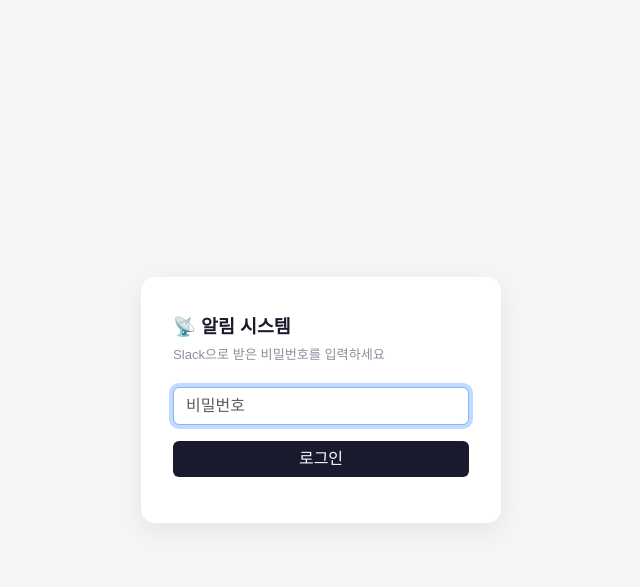
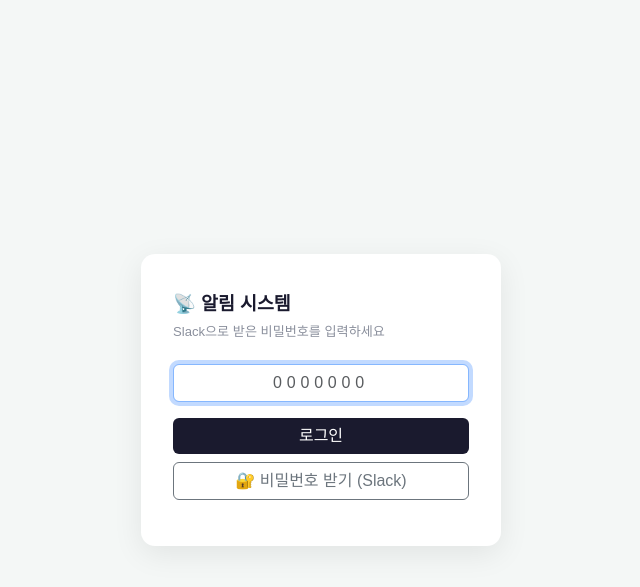
Before and after one commit to yunjinwoo/upbit-alert, a Flask app: page /login in a window 1280 px wide. Shown: the top 587 px of the page, without its empty margins (319-959 px from the left). Run offline with Flask 3, Linux system fonts and the light colour scheme.

Commit message:
feat: 로그인 페이지에 비밀번호 재발급 버튼 + 요청 쿨다운 추가
- 로그인 페이지(비인증 상태)에서 비밀번호를 잊었을 때 Slack으로 새
  비밀번호를 재발급받을 수 있는 "비밀번호 받기" 버튼 추가
- 공개 API(/api/login/request)라 남용 방지를 위해 서버 쪽에 120초
  요청 쿨다운 적용, 클라이언트에도 카운트다운/비활성화 표시
- Slack 발송 메시지에서 마크다운 강조(*...*)를 제거해, 렌더링 안 되는
  클라이언트에서 별표가 문자 그대로 복사돼 로그인 실패하는 문제 방지
- 비밀번호 입력창에 붙여넣을 때 숫자 이외 문자를 자동으로 걸러내도록
  방어 코드 추가
- 세션 쿠키 Path를 '/'로 고정해, APPLICATION_ROOT가 설정된 환경에서
  로컬 직접 접속 시 로그인 후 /login으로 계속 튕기던 문제 수정

```diff
--- a/app/api/server.py
+++ b/app/api/server.py
@@ -56,7 +56,6 @@ from app.core.upbit_market_analysis import run_coin_screening
 from app.config import Config
 import json
 import os
-import string
 import threading
 import secrets
 import subprocess
@@ -79,21 +78,26 @@ if not Config.SECRET_KEY:
                         ".env(또는 환경변수)에 SECRET_KEY를 고정값으로 설정하세요.")
 app.secret_key = Config.SECRET_KEY or secrets.token_hex(32)
 app.config['PERMANENT_SESSION_LIFETIME'] = _timedelta(days=Config.SESSION_LIFETIME_DAYS)
+# APPLICATION_ROOT(운영 서버의 리버스 프록시 하위경로, 예: /upbit)를 지정 안 하면 Flask가 세션 쿠키의
+# Path를 APPLICATION_ROOT로 그대로 써버려서, 그 경로 밖에서 접근(로컬 직접 접속 등)하면 로그인 직후
+# 쿠키가 안 돌아와 계속 /login으로 튕기는 문제가 있었음 — 쿠키는 항상 사이트 전체(/)에 적용되게 고정
+app.config['SESSION_COOKIE_PATH'] = '/'
 
 # ──────────────────────────────────────────────
 # 로그인 (잠금 토글 — 켜질 때마다 새 비밀번호를 Slack으로 전송, 해제될 때까지 그 비밀번호 재사용)
 # ──────────────────────────────────────────────
-_PASSWORD_ALPHABET = ''.join(c for c in string.ascii_letters + string.digits if c not in 'lIO0')  # 헷갈리는 문자 제외
-
 _login_state = get_login_settings()  # {'lock_enabled': bool, 'password_hash': str|None} — 시작 시 DB에서 로드, 이후 메모리 캐시
 _login_fail_count = 0
 _login_locked_until = 0
 _MAX_LOGIN_FAILS = 5
 _LOGIN_FAIL_LOCKOUT_SECONDS = 60
 
-# 로그인 없이 접근 가능한 엔드포인트 — 로그인 화면, 비밀번호 검증 API, 정적 파일
+_login_request_last_ts = 0.0
+_LOGIN_REQUEST_COOLDOWN_SECONDS = 120  # 로그인 페이지의 "비밀번호 받기" 재요청 최소 간격(남용 방지)
+
+# 로그인 없이 접근 가능한 엔드포인트 — 로그인 화면, 비밀번호 검증 API, 비밀번호 요청 API, 정적 파일
 # (잠금 토글/재발급 API는 일부러 여기 안 넣음 — 잠금 켜진 상태에선 로그인해야만 끄거나 재발급할 수 있어야 함)
-_PUBLIC_ENDPOINTS = {'login_view', 'verify_password_api', 'static'}
+_PUBLIC_ENDPOINTS = {'login_view', 'verify_password_api', 'request_password_api', 'static'}
 
 @app.before_request
 def require_login():
@@ -122,10 +126,11 @@ def login_status_api():
 
 def _issue_new_password() -> str:
     """새 비밀번호를 생성해 해시로 저장하고 Slack으로 평문 전송. 반환: 평문 비밀번호(로그용)"""
-    password = ''.join(secrets.choice(_PASSWORD_ALPHABET) for _ in range(10))
+    password = f"{secrets.randbelow(10_000_000):07d}"  # 숫자 7자리(0000000~9999999, 0으로 시작 가능)
     _login_state['password_hash'] = generate_password_hash(password)
     save_login_settings(_login_state['lock_enabled'], _login_state['password_hash'])
-    send_slack_msg(f"🔐 로그인 비밀번호: *{password}*\n해제하거나 다시 발급하기 전까지 계속 이 비밀번호를 쓰시면 됩니다.")
+    # 마크다운(*강조*)을 쓰지 않음 — 렌더링 안 되는 클라이언트에서 별표가 문자 그대로 보여 복사·붙여넣기 시 섞여 들어가는 걸 방지
+    send_slack_msg(f"🔐 로그인 비밀번호: {password}\n해제하거나 다시 발급하기 전까지 계속 이 비밀번호를 쓰시면 됩니다.")
     return password
 
 @app.route('/api/login/toggle', methods=['POST'])
@@ -183,6 +188,26 @@ def verify_password_api():
     session['logged_in'] = True
     app.logger.info("[로그인] 로그인 성공")
     return jsonify({'status': 'success'})
+
+@app.route('/api/login/request', methods=['POST'])
+def request_password_api():
+    """로그인 페이지에서 비밀번호를 잊었을 때 Slack으로 새 비밀번호를 재발급 요청.
+    로그인 없이 호출 가능한 공개 API라 남용 방지를 위해 쿨다운을 둔다."""
+    global _login_request_last_ts
+    if not _login_state['lock_enabled']:
+        return jsonify({'status': 'error', 'message': '잠금이 꺼져있어 비밀번호가 필요 없습니다.'}), 400
+    if not Config.SLACK_WEBHOOK_URL:
+        return jsonify({'status': 'error', 'message': 'Slack 웹훅(SLACK_TOKEN)이 설정돼 있지 않아 비밀번호를 보낼 수 없습니다.'}), 500
+
+    now = _time.time()
+    remain = _LOGIN_REQUEST_COOLDOWN_SECONDS - (now - _login_request_last_ts)
+    if remain > 0:
+        return jsonify({'status': 'error', 'message': f'{int(remain)}초 후 다시 요청해주세요.'}), 429
+
+    _login_request_last_ts = now
+    _issue_new_password()
+    app.logger.info("[로그인] 로그인 페이지에서 비밀번호 재발급 요청")
+    return jsonify({'status': 'success', 'message': 'Slack으로 새 비밀번호를 보냈습니다.', 'cooldown': _LOGIN_REQUEST_COOLDOWN_SECONDS})
 
 @app.route('/logout')
 def logout_view():
--- a/templates/login.html
+++ b/templates/login.html
@@ -29,8 +29,9 @@
     <div class="login-title">📡 알림 시스템</div>
     <div class="login-sub">Slack으로 받은 비밀번호를 입력하세요</div>
 
-    <input type="password" class="form-control" id="pwInput" placeholder="비밀번호" autocomplete="current-password" autofocus>
+    <input type="password" class="form-control text-center" id="pwInput" placeholder="0000000" maxlength="7" inputmode="numeric" autocomplete="current-password" autofocus style="letter-spacing:.3em; font-variant-numeric:tabular-nums;">
     <button class="btn btn-navy w-100 mt-3" id="loginBtn">로그인</button>
+    <button class="btn btn-outline-secondary w-100 mt-2" id="requestBtn" type="button">🔐 비밀번호 받기 (Slack)</button>
 
     <div class="msg" id="msg"></div>
 </div>
@@ -44,8 +45,14 @@
         msg.className = 'msg ' + (ok ? 'ok' : 'err');
     }
 
+    // 붙여넣기 시 별표/공백/줄바꿈 등이 섞여 들어와도 숫자만 남기고 정리
+    pwInput.addEventListener('input', () => {
+        const digitsOnly = pwInput.value.replace(/\D/g, '').slice(0, 7);
+        if (digitsOnly !== pwInput.value) pwInput.value = digitsOnly;
+    });
+
     async function login() {
-        const password = pwInput.value;
+        const password = pwInput.value.trim().replace(/\D/g, '');
         if (!password) { showMsg('비밀번호를 입력해주세요.', false); return; }
         showMsg('확인 중...', true);
         try {
@@ -61,7 +68,52 @@
         }
     }
 
+    const requestBtn = document.getElementById('requestBtn');
+    const REQUEST_COOLDOWN_KEY = 'pwRequestCooldownUntil';
+    let cooldownTimer = null;
+
+    function startCooldown(untilTs) {
+        localStorage.setItem(REQUEST_COOLDOWN_KEY, String(untilTs));
+        if (cooldownTimer) clearInterval(cooldownTimer);
+        cooldownTimer = setInterval(() => {
+            const remain = Math.ceil((untilTs - Date.now()) / 1000);
+            if (remain <= 0) {
+                clearInterval(cooldownTimer);
+                requestBtn.disabled = false;
+                requestBtn.textContent = '🔐 비밀번호 받기 (Slack)';
+                return;
+            }
+            requestBtn.disabled = true;
+            requestBtn.textContent = `${remain}초 후 다시 요청 가능`;
+        }, 500);
+    }
+
+    // 새로고침해도 쿨다운이 풀리지 않도록 저장된 값 복원
+    (function restoreCooldown() {
+        const saved = Number(localStorage.getItem(REQUEST_COOLDOWN_KEY) || 0);
+        if (saved > Date.now()) startCooldown(saved);
+    })();
+
+    async function requestPassword() {
+        if (requestBtn.disabled) return;
+        showMsg('요청 중...', true);
+        try {
+            const res = await fetch('/api/login/request', { method: 'POST', headers: { 'Content-Type': 'application/json' } });
+            const json = await res.json();
+            if (json.status !== 'success') {
+                showMsg(json.message || '요청 실패', false);
+                // 429(너무 자주 요청) 등으로 서버가 남은 시간을 메시지에 포함한 경우, 클라이언트도 그만큼 잠가둔다
+                return;
+            }
+            showMsg(json.message || 'Slack으로 새 비밀번호를 보냈습니다.', true);
+            startCooldown(Date.now() + (json.cooldown || 120) * 1000);
+        } catch (e) {
+            showMsg('요청 중 오류: ' + e.message, false);
+        }
+    }
+
     document.getElementById('loginBtn').addEventListener('click', login);
+    requestBtn.addEventListener('click', requestPassword);
     pwInput.addEventListener('keydown', (e) => { if (e.key === 'Enter') login(); });
 </script>
 </body>
```
